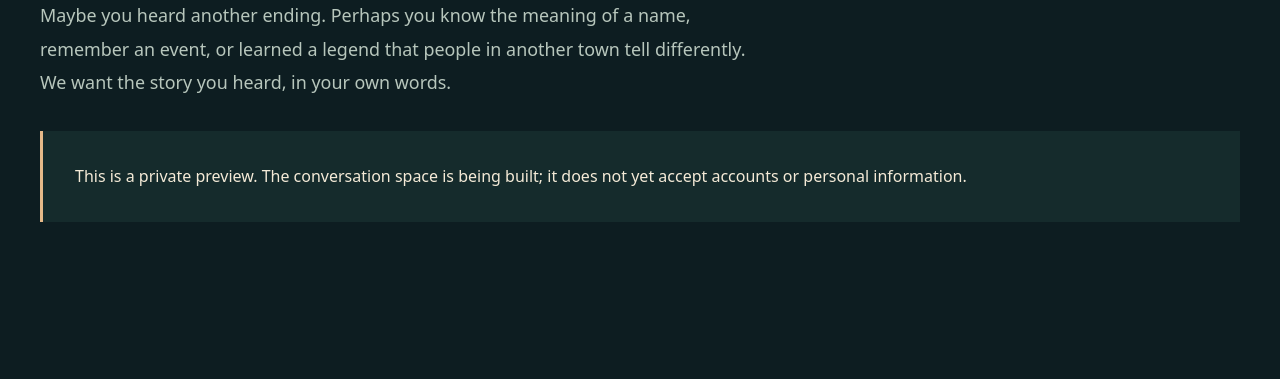
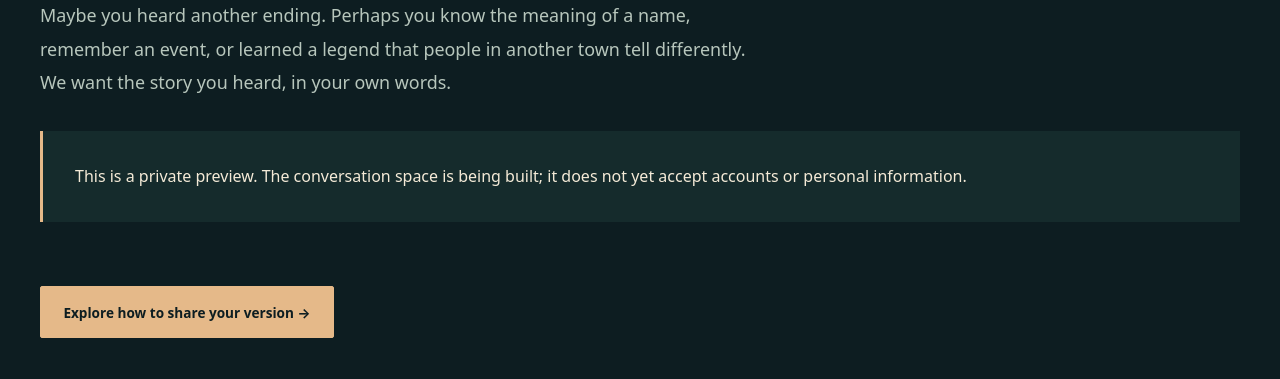
Before and after one commit to BolaOlatPrivateCollege/yoruba-heritage-platform, an Astro site in the folder web/: page /community in a window 1280 px wide. Shown: the part 355-734 px from the top of the page. Built offline with nearby package versions, Linux system fonts and the light colour scheme; Astro itself is replaced by a stand-in of ours.

Commit message:
Connect living tales and belief pages to read-only Community Voices contribution guide

```diff
--- a/web/src/pages/community.astro
+++ b/web/src/pages/community.astro
@@ -7,6 +7,7 @@ import Site from '../layouts/Site.astro';
     <h1>What did your people tell you?</h1>
     <p class="lead">Maybe you heard another ending. Perhaps you know the meaning of a name, remember an event, or learned a legend that people in another town tell differently. We want the story you heard, in your own words.</p>
     <p class="notice">This is a private preview. The conversation space is being built; it does not yet accept accounts or personal information.</p>
+    <p><a class="button" href="/community/contribute/">Explore how to share your version →</a></p>
   </header>
   <section class="wrap section" aria-labelledby="conversation-openers">
     <div class="section-title">
```
